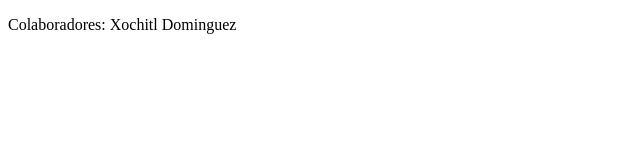
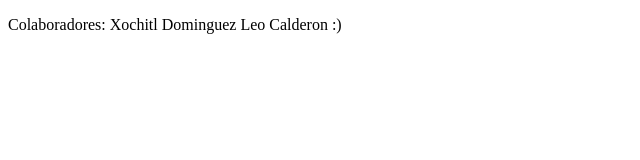
Before and after one commit to arlet94/Colab-ejemplo, a plain HTML site: page index.html in a window 1280 px wide. Shown: the whole page, without its empty margins (0-640 px from the left). Drawn offline with Linux system fonts and the light colour scheme.

Commit message:
Agregue mi nombre :)

```diff
--- a/index.html
+++ b/index.html
@@ -10,6 +10,7 @@
    <p>
     Colaboradores:
     Xochitl Dominguez
+    Leo Calderon :)
    </p>
 </body>
 </html>
```
